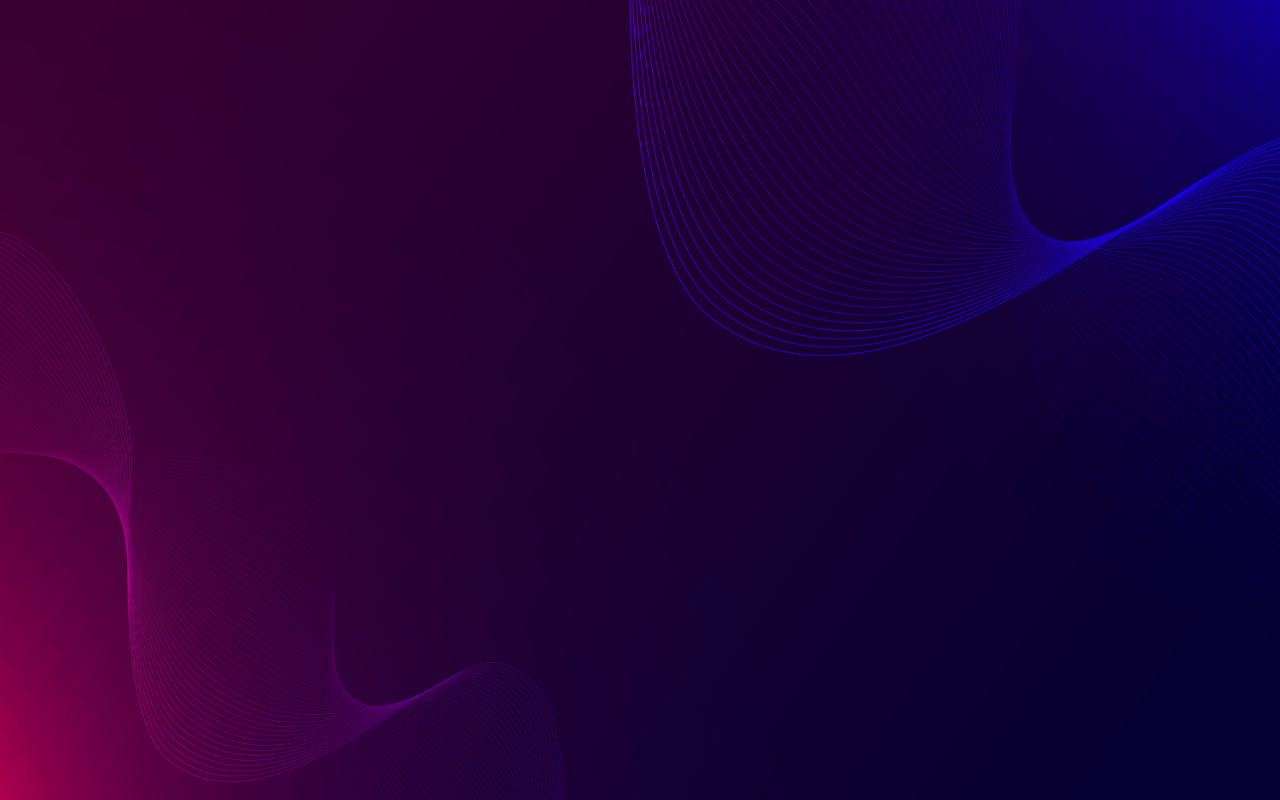
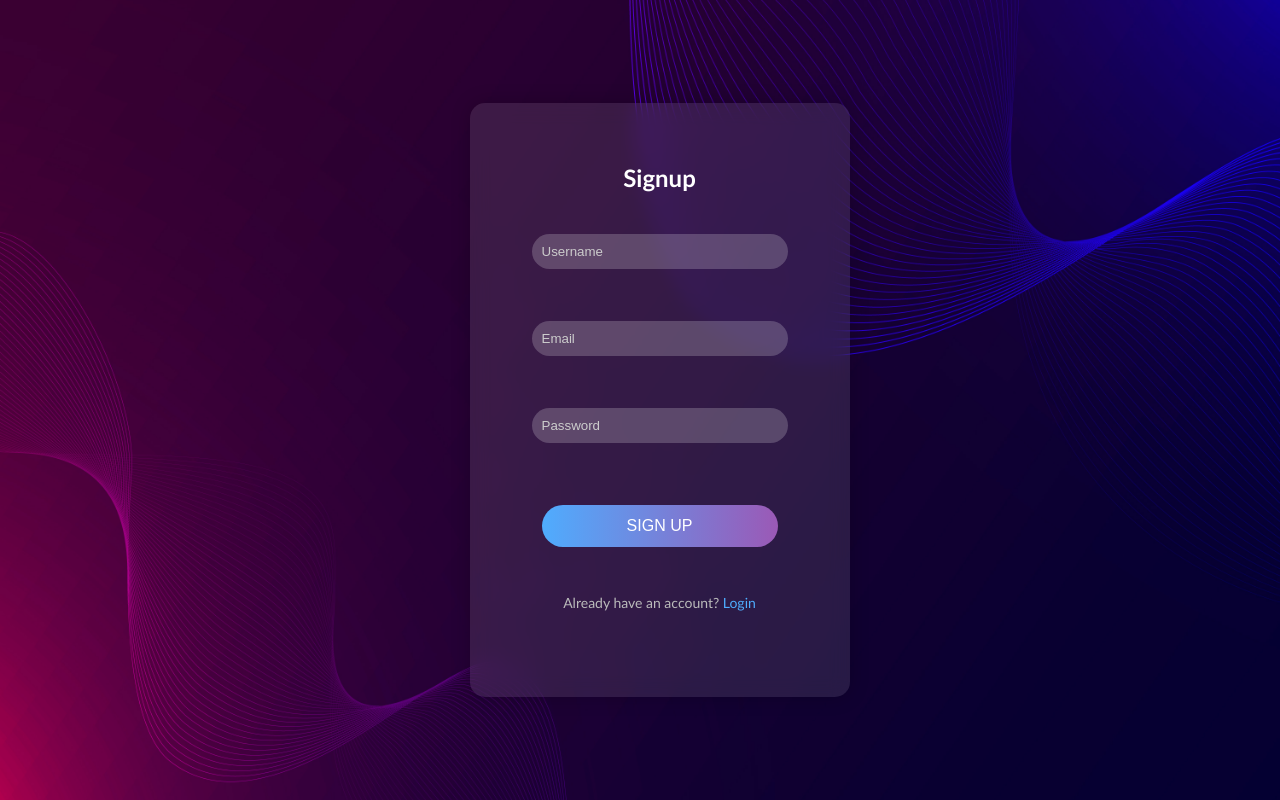
Before and after one commit to Bradon614/Poketrako, a React (Vite) app in the folder frontend/: page /signup in a window 1280 px wide. Before the commit this address had no page. Built offline with nearby package versions, Linux system fonts and the light colour scheme.

Commit message:
add Signup page

```diff
--- a/frontend/src/App.jsx
+++ b/frontend/src/App.jsx
@@ -1,5 +1,6 @@
 import { BrowserRouter as Router, Routes, Route } from 'react-router-dom';
 import Intro from './pages/Intro';
+import Signup from './pages/signup';
 
 
 function App() {
@@ -9,6 +10,7 @@ function App() {
     <Router>
       <Routes>
         <Route path='/' element={<Intro/>}/>
+        <Route path="/signup" element={<Signup />} />
       </Routes>
     </Router>
   )
--- a/frontend/src/pages/Login.jsx
+++ /dev/null
@@ -1,6 +0,0 @@
-export default function Login(){
-    return(
-        <div></div>
-    )
-
-}
--- /dev/null
+++ b/frontend/src/pages/Signup.jsx
@@ -0,0 +1,22 @@
+import React from 'react';
+import '../styles/Signup.css';
+import { Link } from 'react-router-dom';
+
+const Signup = () => {
+  return (
+    <div className="signup-container">
+      <h2>Signup</h2>
+      <form>
+        <input type="text" placeholder="Username" required />
+        <input type="email" placeholder="Email" required />
+        <input type="password" placeholder="Password" required />
+        <button type="submit">SIGN UP</button>
+        <p>
+          Already have an account? <Link to="/">Login</Link>
+        </p>
+      </form>
+    </div>
+  );
+};
+
+export default Signup;
--- /dev/null
+++ b/frontend/src/styles/Signup.css
@@ -0,0 +1,96 @@
+body {
+  margin: 0;
+  padding: 0;
+  display: flex;
+  justify-content: center;
+  align-items: center;
+  min-height: 100vh;
+  color: antiquewhite;
+  font-family: 'Trebuchet MS', 'Lucida Sans Unicode', 'Lucida Grande', 'Segoe UI', sans-serif;
+}
+
+.signup-container {
+
+  align-items: center;
+  background: rgba(255, 255, 255, 0.1);
+  backdrop-filter: blur(10px);
+  padding: 40px;
+  border-radius: 15px;
+  box-shadow: 0 0 20px rgba(0, 0, 0, 0.2);
+  text-align: center;
+  width: 100%;
+  max-width: 300px;
+}
+
+span{
+    display: flex;
+    /* justify-content: center; */
+    align-items: center;
+}
+
+.logo {
+  display: flex;
+  align-items: center;
+  justify-content: center;
+  margin-bottom: 20px;
+}
+
+.logo-circle {
+  width: 40px;
+  height: 40px;
+  background: linear-gradient(135deg, #4facfe, #9b59b6);
+  border-radius: 50%;
+}
+
+.logo span {
+  color: #fff;
+  font-size: 32px;
+  margin-left: 10px;
+}
+
+h2 {
+  color: #fff;
+  margin-bottom: 30px;
+}
+
+input {
+  width: 100%;
+  padding: 10px;
+  margin: 10px 0;
+  border: none;
+  border-radius: 25px;
+  background: rgba(255, 255, 255, 0.2);
+  color: #fff;
+  outline: none;
+}
+
+input::placeholder {
+  color: #ccc;
+}
+
+button {
+  width: 100%;
+  padding: 12px;
+  margin-top: 20px;
+  border: none;
+  border-radius: 25px;
+  background: linear-gradient(90deg, #4facfe, #9b59b6);
+  color: #fff;
+  font-size: 16px;
+  cursor: pointer;
+}
+
+button:hover {
+  opacity: 0.9;
+}
+
+p {
+  color: #bbb;
+  margin-top: 15px;
+  font-size: 14px;
+}
+
+p a {
+  color: #4facfe;
+  text-decoration: none;
+}
```
Also changed, not shown: 2 other files (tests, documents, lock files or other folders).
